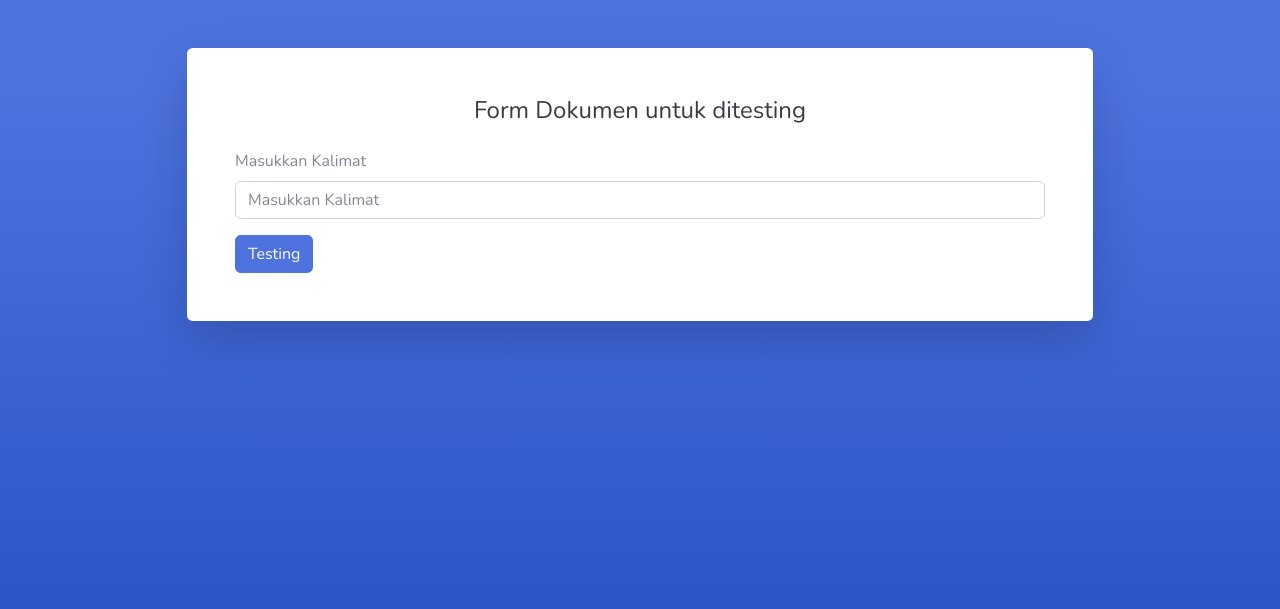
After one commit to EriSetyawan166/Klasifikasi-dokumen-K-NN, a PHP site: page /form-testing.php in a window 1280 px wide. The commit adds this page. Shown: the top 609 px of the page. Run offline with PHP 8.4, Linux system fonts and the light colour scheme.

Commit message:
finishing form dokumen

```diff
--- /dev/null
+++ b/conn.php
@@ -0,0 +1,16 @@
+<?php
+$host = "localhost";
+$username = "root";
+$password = "";
+$dbname = "klasifikasi";
+
+// Menghubungkan ke database
+$conn = mysqli_connect($host, $username, $password, $dbname);
+
+// Mengecek koneksi
+if (!$conn) {
+  die("Connection failed: " . mysqli_connect_error());
+}
+
+
+?>
--- /dev/null
+++ b/form-testing.php
@@ -0,0 +1,79 @@
+<?php
+include 'conn.php';
+
+if(isset($_POST['testing'])){
+    $kalimat = $_POST['kalimat'];
+    var_dump($kalimat);
+    $die;
+}
+?>
+
+<!DOCTYPE html>
+<html lang="en">
+
+<head>
+
+    <meta charset="utf-8">
+    <meta http-equiv="X-UA-Compatible" content="IE=edge">
+    <meta name="viewport" content="width=device-width, initial-scale=1, shrink-to-fit=no">
+    <meta name="description" content="">
+    <meta name="author" content="">
+
+    <title>SB Admin 2 - Login</title>
+
+    <!-- Custom fonts for this template-->
+    <link href="asset/vendor/fontawesome-free/css/all.min.css" rel="stylesheet" type="text/css">
+    <link
+        href="https://fonts.googleapis.com/css?family=Nunito:200,200i,300,300i,400,400i,600,600i,700,700i,800,800i,900,900i"
+        rel="stylesheet">
+
+    <!-- Custom styles for this template-->
+    <link href="asset/css/sb-admin-2.min.css" rel="stylesheet">
+
+</head>
+
+<body class="bg-gradient-primary">
+
+
+    <div class="container">
+<!-- Outer Row -->
+<div class="row justify-content-center">
+  <div class="col-xl-10 col-lg-12 col-md-9">
+    <div class="card o-hidden border-0 shadow-lg my-5">
+      <div class="card-body p-0">
+        <!-- Nested Row within Card Body -->
+        <div class="row">
+          <div class="col-lg-12">
+            <div class="p-5">
+              <div class="text-center">
+                <h1 class="h4 text-gray-900 mb-4">Form Dokumen untuk ditesting</h1>
+              </div>
+              <form method="POST">
+                <div class="form-group">
+                    <label for="kalimat">Masukkan Kalimat</label>
+                    <input type="text" class="form-control" name="kalimat" id="kalimat" placeholder="Masukkan Kalimat">
+                </div>
+                <button type="submit" name="testing" class="btn btn-primary">Testing</button>
+              </form>
+
+            </div>
+          </div>
+        </div>
+      </div>
+    </div>
+  </div>
+</div>
+
+    <!-- Bootstrap core JavaScript-->
+    <script src="asset/vendor/jquery/jquery.min.js"></script>
+    <script src="asset/vendor/bootstrap/js/bootstrap.bundle.min.js"></script>
+
+    <!-- Core plugin JavaScript-->
+    <script src="asset/vendor/jquery-easing/jquery.easing.min.js"></script>
+
+    <!-- Custom scripts for all pages-->
+    <script src="asset/js/sb-admin-2.min.js"></script>
+
+</body>
+
+</html>
```
Also changed, not shown: form-lanjutan.php (+54 -0 lines).
